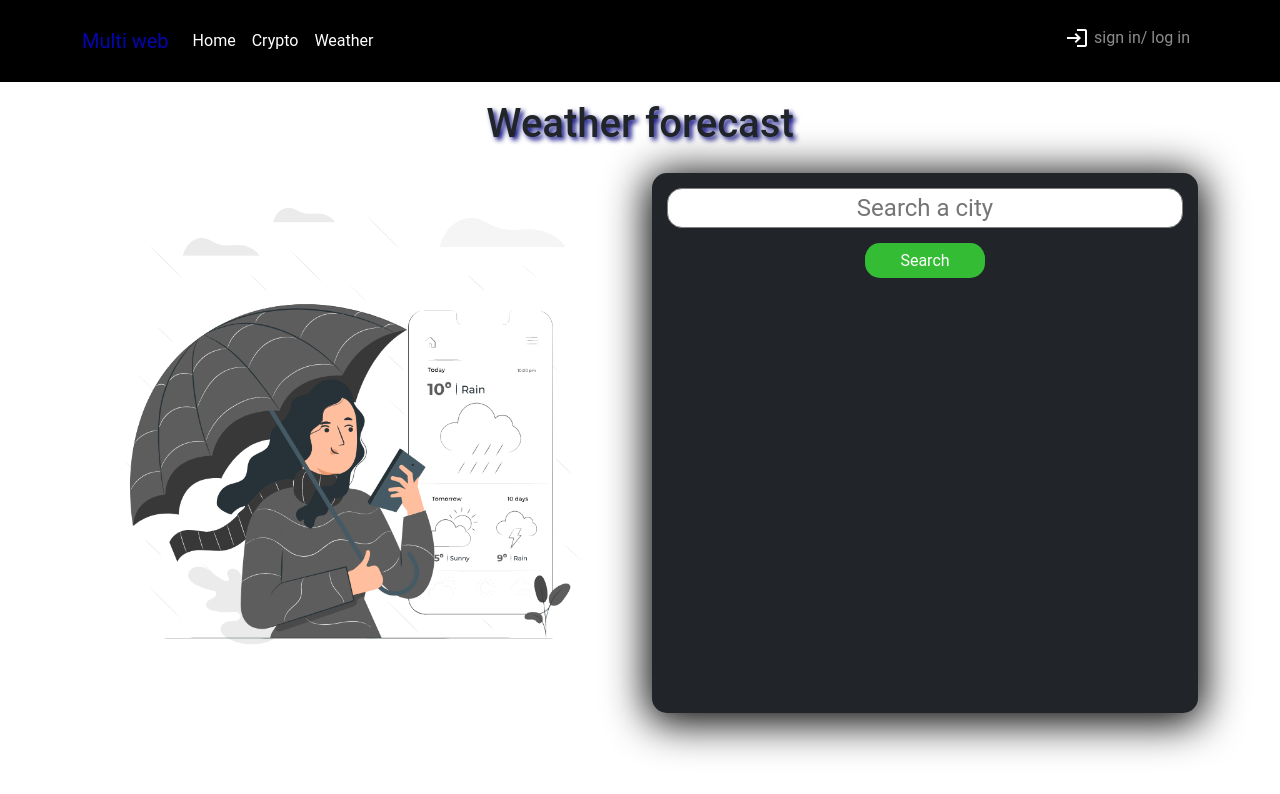
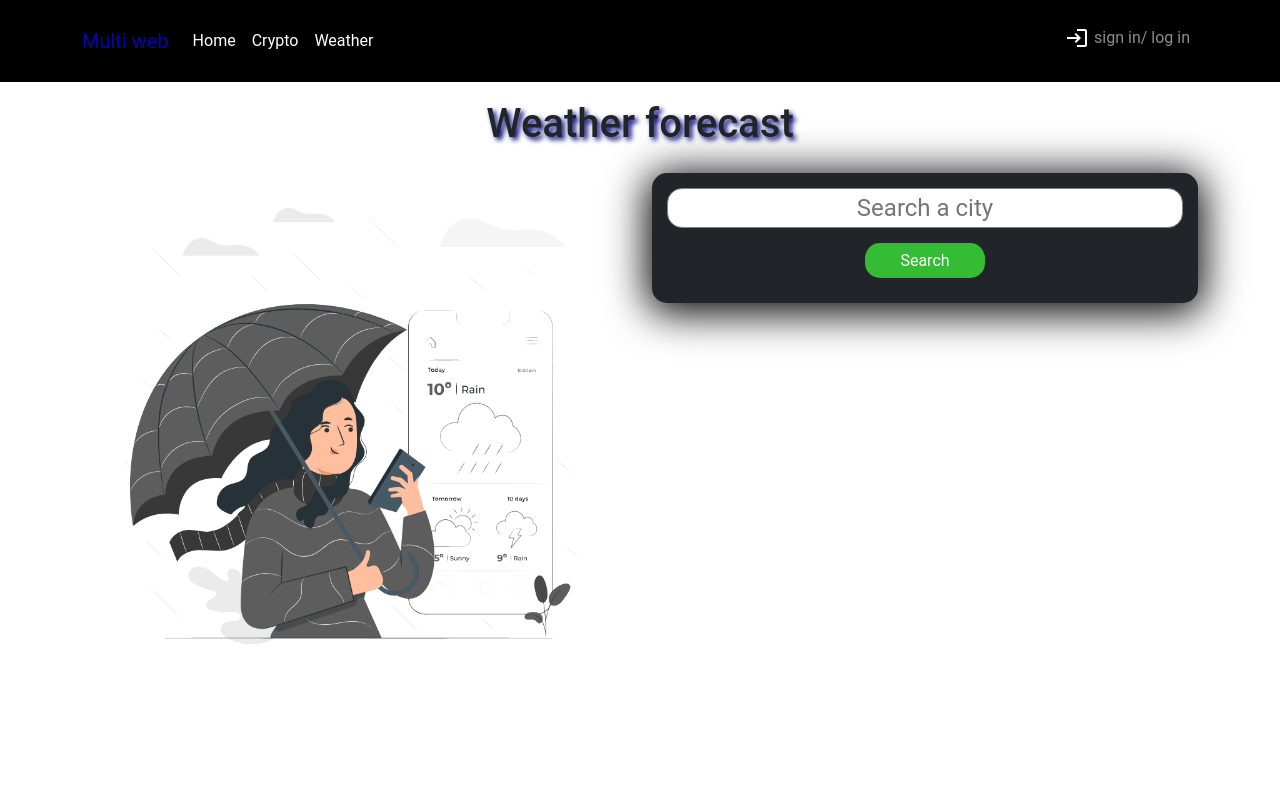
Before and after one commit to UALISDEVELOPER/multiweb, a React (Create React App) app: page /weather in a window 1280 px wide. Shown: the top 794 px of the page. Built offline with nearby package versions, Linux system fonts and the light colour scheme.

Commit message:
weather container height test

```diff
--- a/src/components/weather/City.js
+++ b/src/components/weather/City.js
@@ -69,13 +69,13 @@ const City = ({name, country, temp, description, icon, sunRise, sunSet, humidity
             </div>
             <div className='dateAndTime'>
                 <Row className='dataRow'>
-                    <Col>
+                    <Col md={4}>
                         <div className='innerTimeDiv'>
                             <img src={clockIcon} alt="clock icon"/>
                             <p>{houre} : {minutes}</p>
                         </div>
                     </Col>
-                    <Col>
+                    <Col md={8}>
                         <div className='innerTimeDiv'>
                             <img src={todayIcon} alt="calender icon"/>
                             <p>{day} , {month+1}/{date}/{year}</p>
--- a/src/components/weather/styles/city.scss
+++ b/src/components/weather/styles/city.scss
@@ -4,6 +4,8 @@
     // background-color: #000000;
     // overflow-y: scroll;
     color: #ffffff;
+    transition: all .5s;
+
     .mainInfoDiv{
         width: 100%;
         height: 210px;
@@ -50,7 +52,7 @@
     }
     .dateAndTime{
         width: 100%;
-        height: 50px;
+        // height: 50px;
         background-color: #2a2ab4;
         color: white;
         border-radius: 15px;
--- a/src/components/weather/styles/weather.scss
+++ b/src/components/weather/styles/weather.scss
@@ -20,15 +20,13 @@
         }
     }
     .weatherContainer{
-        // width: 400px;
-        height: 540px;
         margin: auto;
         padding: 15px;
         background-color: #212529;
-        // background-color: #d40000;
         color: #ffffff;
         box-shadow: 0px 5px 42px 5px #000000;
         border-radius: 15px;
+        height: fit-content;
         .searchBox{
             display: flex;
             align-items: center;
```
